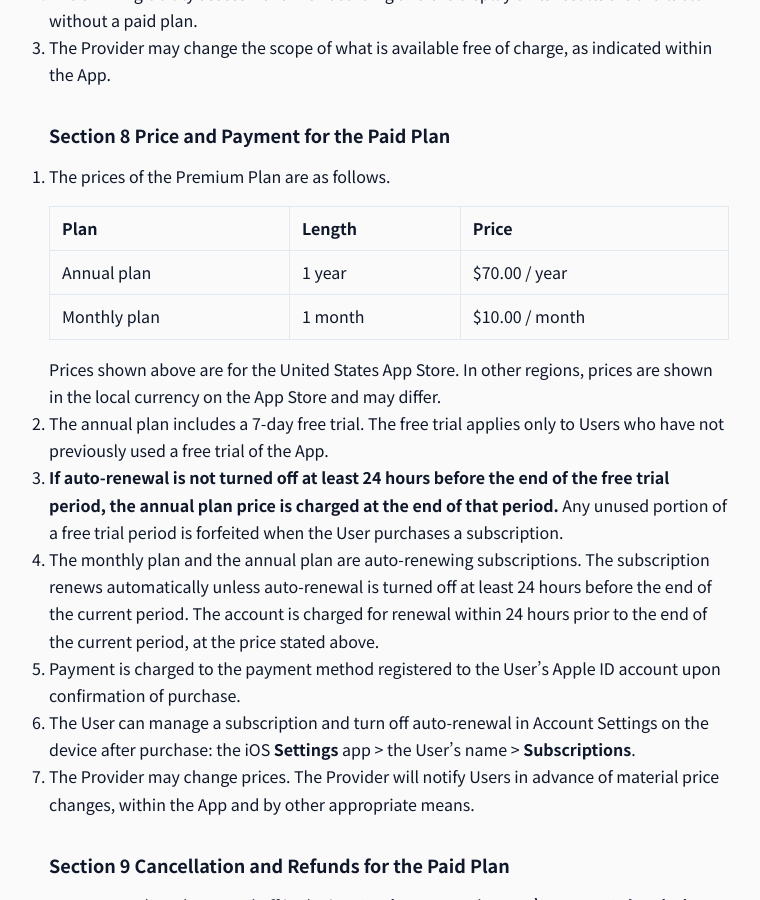
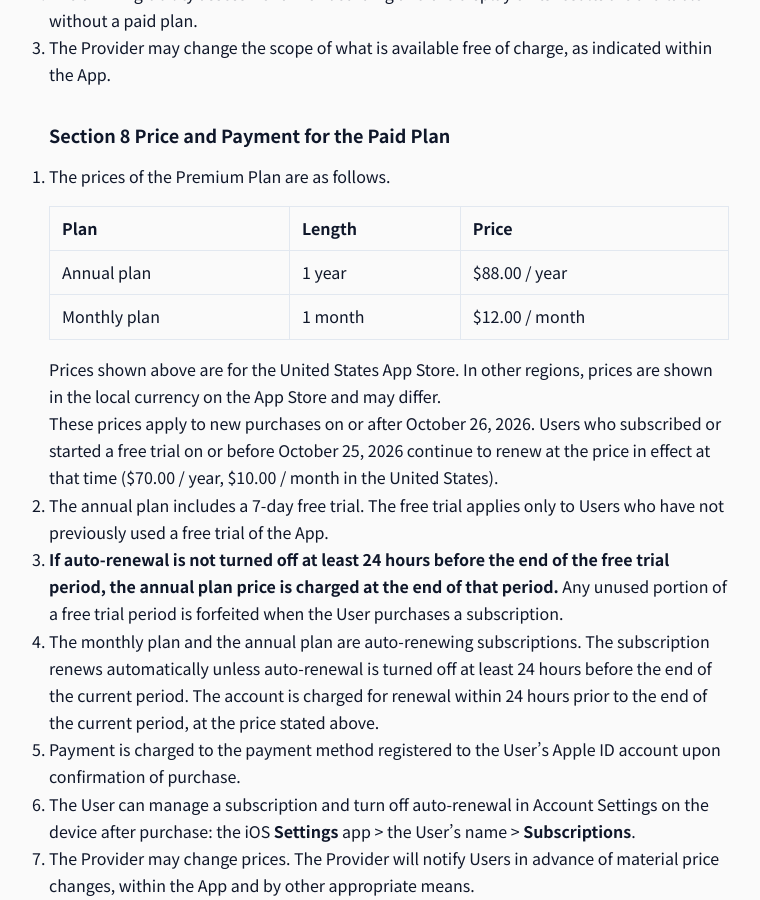
Before and after one commit to hecuhecu/hecuhecu.github.io, a Jekyll site: the page built from apps/gutai-chusho/en/terms.md, in a window 1280 px wide and 900 px high, scrolled down 1931 px. Shown: the whole window, without its empty margins (251-1011 px from the left). Built offline with Jekyll 4.4.1, drawn with Linux system fonts in a browser that asks for light colours.

Commit message:
Abstract Thinking Trainer: update US prices to $88 / $12 for new purchases from 2026-10-26
Co-Authored-By: Claude Opus 5.5 (1M context) <noreply@anthropic.com>

```diff
--- a/apps/gutai-chusho/en/terms.md
+++ b/apps/gutai-chusho/en/terms.md
@@ -58,10 +58,12 @@ A minor who uses the App must obtain the prior consent of a parent or other lega
 
 	| Plan | Length | Price |
 	| --- | --- | --- |
-	| Annual plan | 1 year | $70.00 / year |
-	| Monthly plan | 1 month | $10.00 / month |
+	| Annual plan | 1 year | $88.00 / year |
+	| Monthly plan | 1 month | $12.00 / month |
 
 	Prices shown above are for the United States App Store. In other regions, prices are shown in the local currency on the App Store and may differ.
+
+	These prices apply to new purchases on or after October 26, 2026. Users who subscribed or started a free trial on or before October 25, 2026 continue to renew at the price in effect at that time ($70.00 / year, $10.00 / month in the United States).
 
 2. The annual plan includes a 7-day free trial. The free trial applies only to Users who have not previously used a free trial of the App.
 3. **If auto-renewal is not turned off at least 24 hours before the end of the free trial period, the annual plan price is charged at the end of that period.** Any unused portion of a free trial period is forfeited when the User purchases a subscription.
```
